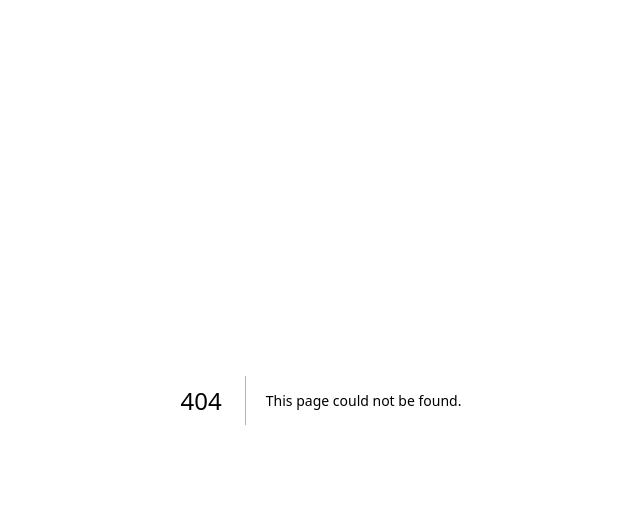
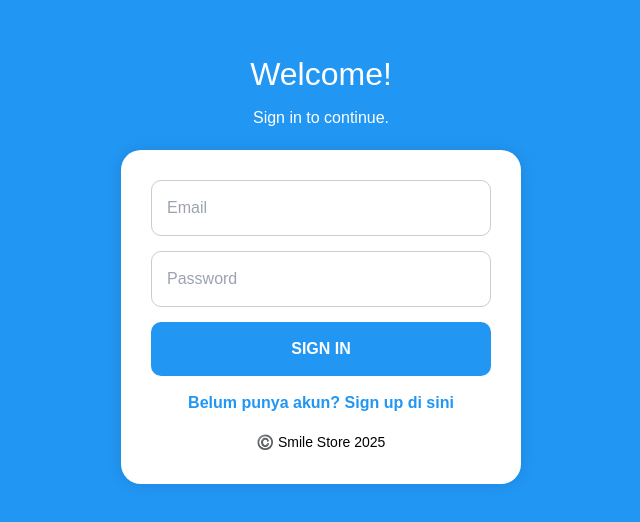
Before and after one commit to smilebotstore/tesai, a Next.js app: page / in a window 1280 px wide. Before the commit this address had no page. Shown: the top 522 px of the page, without its empty margins (319-959 px from the left). Built offline with nearby package versions, Linux system fonts and the light colour scheme; a web font is replaced by a local one.

Commit message:
Update and rename login.js to index.js

```diff
--- a/pages/login.js
+++ b/pages/index.js
@@ -1,4 +1,5 @@
-import React, { useState } from 'react';
+import { useState } from 'react';
+import Router from 'next/router';
 
 export default function LoginPage() {
   const [email, setEmail] = useState('');
@@ -27,6 +28,8 @@ export default function LoginPage() {
 
     if (res.ok) {
       alert(data.message);
+      localStorage.setItem('isLoggedIn', 'true');
+      Router.push('/home');
     } else {
       setError(data.error || 'Terjadi kesalahan.');
     }
@@ -39,9 +42,7 @@ export default function LoginPage() {
       </style>
       <h1 style={styles.title}>Welcome!</h1>
       <p style={styles.subtitle}>
-        {mode === 'signin'
-          ? 'Sign in to continue.'
-          : 'Create your account to get started.'}
+        {mode === 'signin' ? 'Sign in to continue.' : 'Create your account to get started.'}
       </p>
       <form onSubmit={handleSubmit} style={{ ...styles.form, marginTop: error ? 20 : 0 }}>
         {error && <div style={styles.alert}>{error}</div>}
@@ -51,6 +52,7 @@ export default function LoginPage() {
           value={email}
           onChange={(e) => setEmail(e.target.value)}
           style={styles.input}
+          required
         />
         <input
           type="password"
@@ -58,6 +60,7 @@ export default function LoginPage() {
           value={password}
           onChange={(e) => setPassword(e.target.value)}
           style={styles.input}
+          required
         />
         <button
           type="submit"
@@ -80,10 +83,8 @@ export default function LoginPage() {
             ? 'Belum punya akun? Sign up di sini'
             : 'Sudah punya akun? Sign in di sini'}
         </p>
-
-        {/* Footer text without logo */}
         <div style={{ marginTop: '15px', textAlign: 'center' }}>
-          <span style={{ fontSize: '16px', color: '#000' }}>©️ Smile Store 2025</span>
+          <span style={{ fontSize: '14px', color: '#000' }}>©️ Smile Store 2025</span>
         </div>
       </form>
     </div>
```
